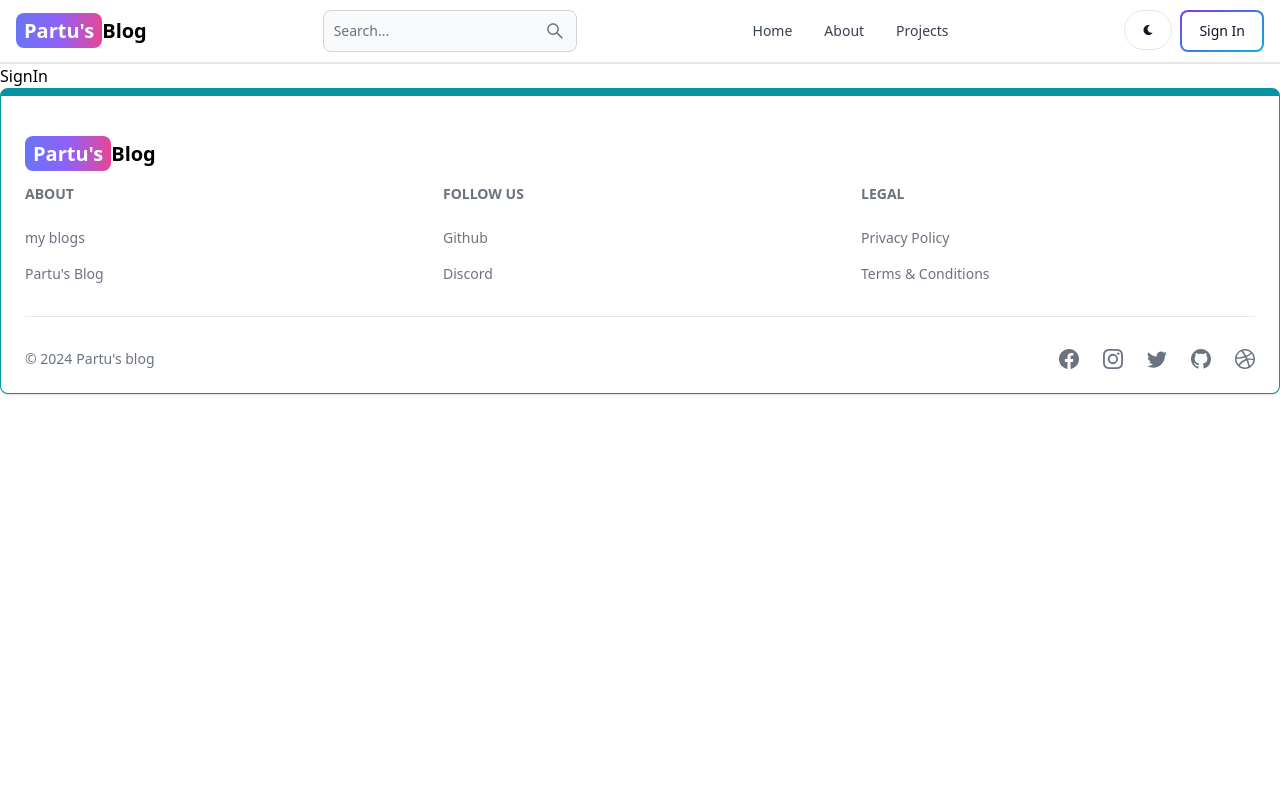
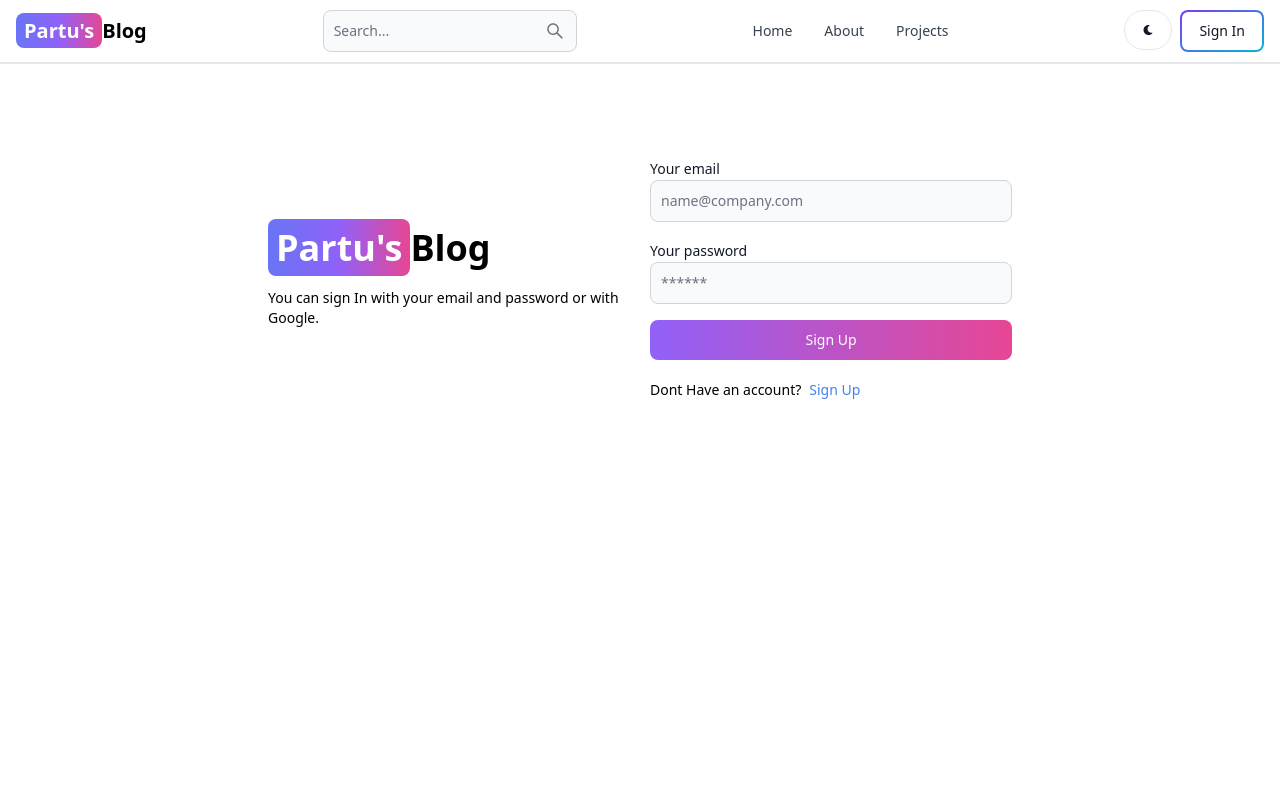
Before and after one commit to Madanparta/blog_app, a React (Vite) app in the folder frontend/: page /sign-in in a window 1280 px wide. Shown: the top 800 px of the page. Built offline with nearby package versions, Linux system fonts and the light colour scheme.

Commit message:
initial commit signin page functionality

```diff
--- a/frontend/src/pages/SignIn.jsx
+++ b/frontend/src/pages/SignIn.jsx
@@ -1,9 +1,92 @@
-import React from 'react'
+import { Alert, Button, Label, Spinner, TextInput } from 'flowbite-react';
+import React, { useState } from 'react';
+import { Link, useNavigate } from 'react-router-dom';
 
 const SignIn = () => {
+  const navigation = useNavigate()
+  const [formData,setFormData]=useState({});
+  const [errorMessage,setErrorMessage]=useState(null);
+  const [loading,setLoading]=useState(false);
+
+  const inputHandler = (e) =>{
+    setFormData({...formData,[e.target.id]:e.target.value.trim()});
+  }
+  const handleSubmit = async(e)=>{
+    e.preventDefault();
+    if(!formData.email || !formData.password){
+      return setErrorMessage("Please fill out all fields.");
+    }
+    try {
+      setLoading(true);
+      setErrorMessage(null);
+      const request = await fetch("/api/user/signin", {
+        method: "POST",
+        headers: {
+          "Content-Type": "application/json",
+        },
+        body: JSON.stringify(formData),
+      });
+      const data = await request.json();
+      if(data.success === false){
+        return setErrorMessage(data.message)
+      }
+      setLoading(false);
+      if(request.ok){
+        navigation('/');
+      }
+    } catch (error) {
+      setErrorMessage('Error during fetch:', error);
+      setLoading(false);
+    }
+  }
   return (
-    <div>
-      SignIn
+    <div className='min-h-screen mt-20'>
+      <div className='flex p-3 max-w-3xl mx-auto flex-col md:flex-row md:items-center gap-5'>
+        {/* left side */}
+        <div className='flex-1'>
+          <Link to='/' className='font-bold dark:text-white text-4xl'>
+            <span className='px-2 py-1 bg-gradient-to-r from-indigo-500 via-purple-500 to-pink-500 rounded-lg text-white'>Partu's</span>Blog
+          </Link>
+          <p className='text-sm mt-5'>You can sign In with your email and password
+          or with Google.</p>
+        </div>
+
+        {/* right side */}
+        <div className='flex-1'>
+          <form className='flex flex-col gap-4' onSubmit={handleSubmit}>
+            <div>
+              <Label value='Your email'/>
+              <TextInput type='email' placeholder='name@company.com' id='email' onChange={inputHandler}/>
+            </div>
+            <div>
+              <Label value='Your password'/>
+              <TextInput type='password' placeholder='******' id='password' onChange={inputHandler}/>
+            </div>
+            <Button gradientDuoTone="purpleToPink" type='submit' disabled={loading}>
+              {
+                loading ? (
+                  <>
+                    <Spinner size='sm'/>
+                    <span className='pl-3'>Loading...</span>
+                  </>
+                ):"Sign Up"
+              }
+            </Button>
+          </form>
+
+          <div className='flex gap-2 text-sm mt-5'>
+            <span>Dont Have an account?</span>
+            <Link to="/sign-up" className='text-blue-500'>Sign Up</Link>
+          </div>
+          {
+            errorMessage && (
+              <Alert className='mt-5' color='failure'>
+                {errorMessage}
+              </Alert>
+            )
+          }
+        </div>
+      </div>
     </div>
   )
 }
```
